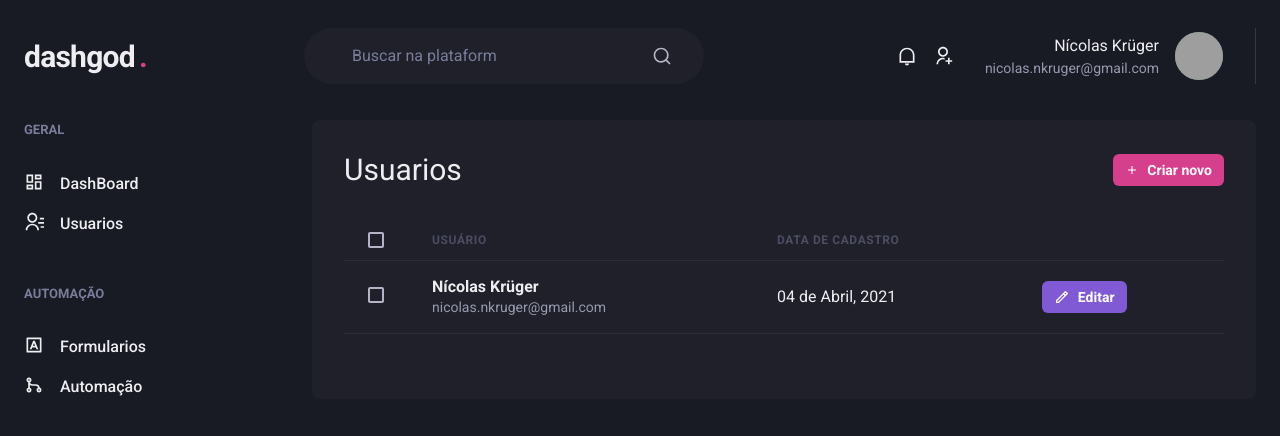
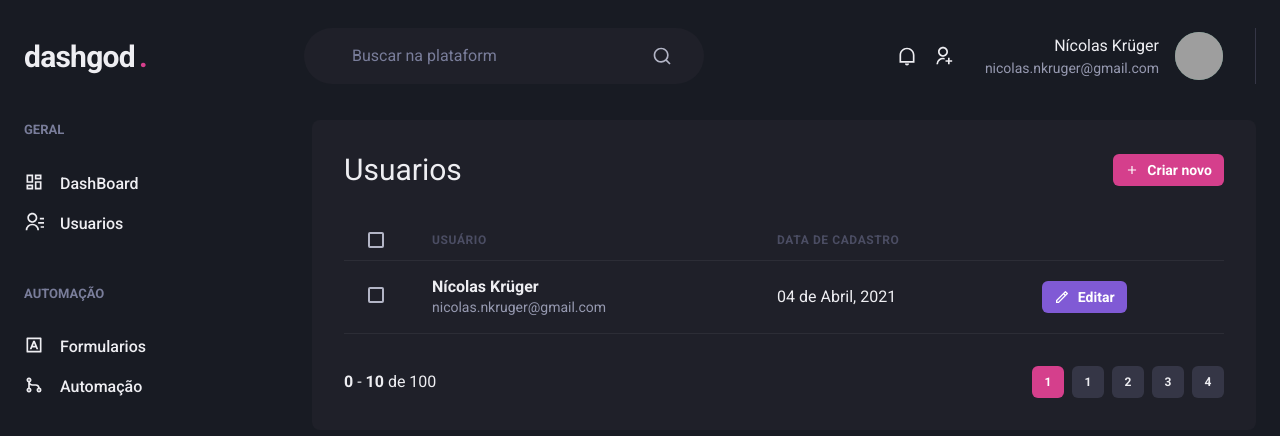
Before and after one commit to nicolaskruger/dashgo, a Next.js app: page /users in a window 1280 px wide. Shown: the top 436 px of the page. Built offline with nearby package versions, Linux system fonts and the light colour scheme; grey boxes are pictures that could not be loaded.

Commit message:
component pagination

```diff
--- /dev/null
+++ b/src/components/Pagination.tsx
@@ -0,0 +1,53 @@
+import { Box, Button, Stack } from "@chakra-ui/react";
+import { FC } from "react";
+
+export const Pagination: FC = () => {
+    return (
+        <Stack
+            direction={"row"}
+            spacing={"6"}
+            mt={"8"}
+            justify={"space-between"}
+            align={"center"}
+
+        >
+            <Box>
+                <strong>0</strong> - <strong>10</strong> de 100
+            </Box>
+            <Stack
+                direction={"row"}
+                spacing={"2"}
+            >
+
+                <Button
+                    size={"sm"}
+                    fontSize={"xs"}
+                    width={"4"}
+                    colorScheme={"pink"}
+                    disabled
+                    _disabled={{
+                        bgColor: "pink.500",
+                        cursor: "default"
+                    }}
+                >
+                    1
+                </Button>
+                {"_".repeat(4).split("").map((_, index) => (
+                    <Button
+                        key={index}
+                        size={"sm"}
+                        fontSize={"xs"}
+                        width={"4"}
+                        bgColor={"gray.700"}
+                        _hover={{
+                            bg: 'gray.500'
+                        }}
+                    >
+                        {index + 1}
+                    </Button>
+
+                ))}
+            </Stack>
+        </Stack>
+    )
+}
--- a/src/pages/users/index.tsx
+++ b/src/pages/users/index.tsx
@@ -2,6 +2,7 @@ import { Box, Button, Checkbox, Flex, Heading, Icon, Table, Tbody, Td, Text, Th,
 import { NextPage } from "next";
 import { RiAddLine, RiPencilLine } from "react-icons/ri";
 import { Header } from "../../components/Header";
+import { Pagination } from "../../components/Pagination";
 import { Sidebar } from "../../components/Sidebar";
 
 const UserList: NextPage = () => {
@@ -84,6 +85,7 @@ const UserList: NextPage = () => {
                             </Tr>
                         </Tbody>
                     </Table>
+                    <Pagination />
                 </Box>
             </Flex >
         </Box >
```
